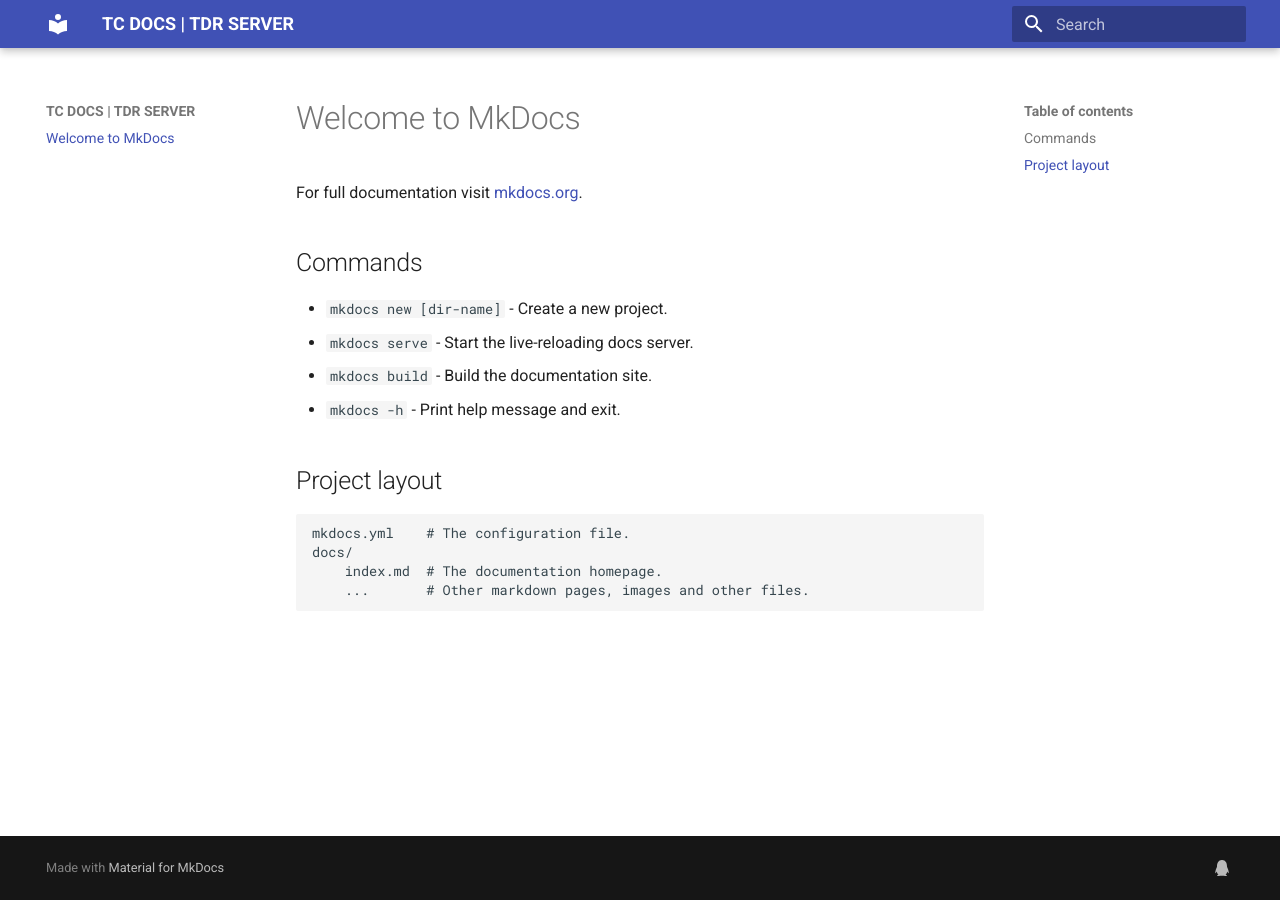
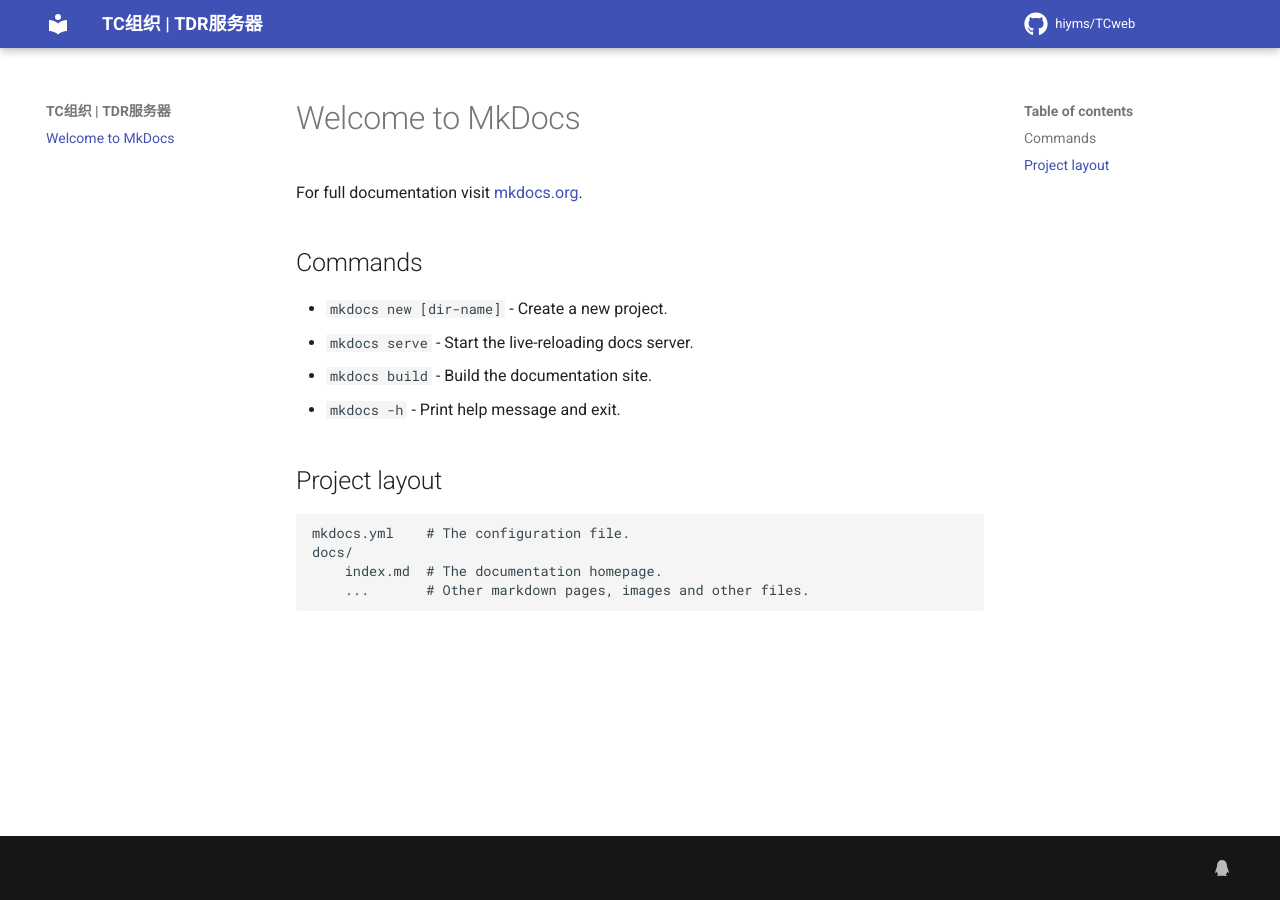
Before and after one commit to hiyms/TCweb, an MkDocs documentation site: the page built from docs/index.md, in a window 1280 px wide. Built offline with MkDocs 1.6.1 and Material for MkDocs 9.7.7, drawn with Linux system fonts in a browser that asks for light colours; comment, search, counter and statistics services are not loaded.

Commit message:
modified:   mkdocs.yml

```diff
--- a/mkdocs.yml
+++ b/mkdocs.yml
@@ -1,8 +1,23 @@
-site_name: TC DOCS | TDR SERVER
+site_name: TC组织 | TDR服务器
 theme:
   name: material
+  features:
+    - header.autohide
+    - announce.dismiss
+  icon:
+    repo: fontawesome/brands/github
+    edit: material/file-document-edit
 
 extra:
   social:
     - icon: fontawesome/brands/qq
       link: https://jq.qq.com/?_wv=1027&k=AclOw9Bg
+      name: TC组织QQ群
+  generator: false
+
+plugins:
+  - tags
+
+repo_url: https://github.com/hiyms/TCweb
+repo_name: hiyms/TCweb
+edit_uri: edit/master/docs/
```
